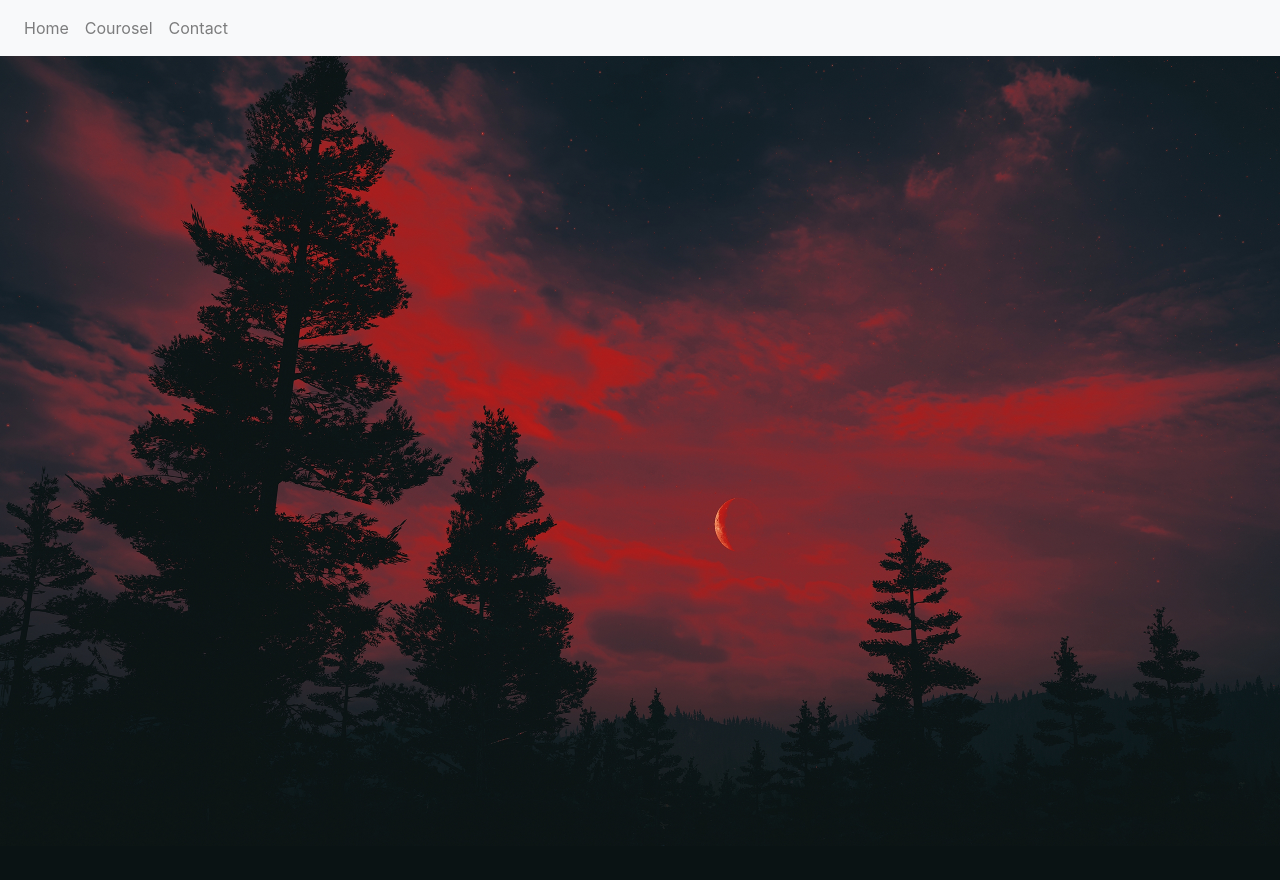
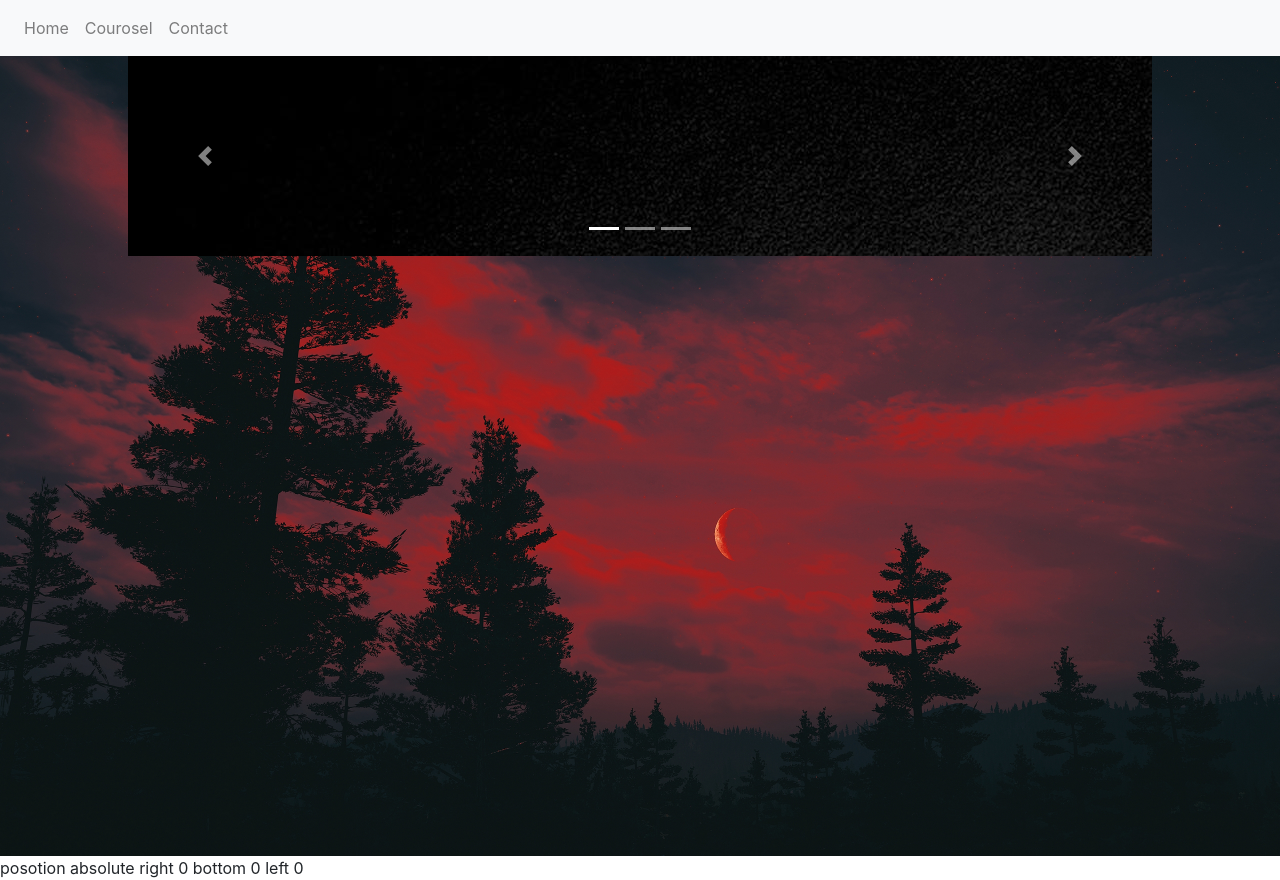
Before and after one commit to RaptorboxN/Art, a PHP site: page /pages/Courosel.php in a window 1280 px wide. Before the commit the page ends 846 px from the top, so only its background shows below. Run offline with PHP 8.4, Linux system fonts and the light colour scheme.

Commit message:
banner courosel werkt

```diff
--- a/CSS/couroselStyle.css
+++ b/CSS/couroselStyle.css
@@ -2,6 +2,21 @@
     background-image: url('../IMG/Background2.jpg');
     background-size: 100% 100%;
     height: 100%;
-    margin: -10px 0 0 0;
+    margin: 0 0 0 0;
     /*padding-top: 100px;*/
 }
+
+.CouroselMain {
+    width: 80%;
+    margin: auto;
+}
+
+.carousel-item {
+    height: 200px;
+    width: 100%;
+}
+
+carouselItemImg {
+    height: 200px;
+    width: 100%;
+}
--- a/head.php
+++ b/head.php
@@ -4,4 +4,7 @@
 
 <head>
     <link rel="stylesheet" href="https://stackpath.bootstrapcdn.com/bootstrap/4.4.1/css/bootstrap.min.css" integrity="sha384-Vkoo8x4CGsO3+Hhxv8T/Q5PaXtkKtu6ug5TOeNV6gBiFeWPGFN9MuhOf23Q9Ifjh" crossorigin="anonymous">
+    <script src="https://code.jquery.com/jquery-3.4.1.slim.min.js" integrity="sha384-J6qa4849blE2+poT4WnyKhv5vZF5SrPo0iEjwBvKU7imGFAV0wwj1yYfoRSJoZ+n" crossorigin="anonymous"></script>
+    <script src="https://cdn.jsdelivr.net/npm/popper.js@1.16.0/dist/umd/popper.min.js" integrity="sha384-Q6E9RHvbIyZFJoft+2mJbHaEWldlvI9IOYy5n3zV9zzTtmI3UksdQRVvoxMfooAo" crossorigin="anonymous"></script>
+    <script src="https://stackpath.bootstrapcdn.com/bootstrap/4.4.1/js/bootstrap.min.js" integrity="sha384-wfSDF2E50Y2D1uUdj0O3uMBJnjuUD4Ih7YwaYd1iqfktj0Uod8GCExl3Og8ifwB6" crossorigin="anonymous"></script>
 </head>
--- a/pages/Courosel.php
+++ b/pages/Courosel.php
@@ -6,5 +6,50 @@ include '../nav.php';
 <link rel="stylesheet" type="text/css" href="../CSS/couroselStyle.css">
 
 <div class="CouroselPage">
+    <div class="CouroselMain">
+        <div id="carouselExampleIndicators" class="carousel slide align-content-center" data-ride="carousel">
+            <ol class="carousel-indicators">
+                <li data-target="#carouselExampleIndicators" data-slide-to="0" class="active"></li>
+                <li data-target="#carouselExampleIndicators" data-slide-to="1"></li>
+                <li data-target="#carouselExampleIndicators" data-slide-to="2"></li>
+            </ol>
+            <div class="carousel-inner align-content-center">
+                <div class="carousel-item active">
+                    <img class="d-block carouselItemImg" src="../IMG/Art1.jpg" alt="First slide">
+                    <p>
+
+                    </p>
+                </div>
+                <div class="carousel-item">
+                    <img class="d-block" src="../IMG/Art2.jpg" alt="Second slide">
+                    <p>
+
+                    </p>
+                </div>
+                <div class="carousel-item">
+                    <img class="d-block" src="../IMG/Art3.jpg" alt="Third slide">
+                    <p>
+
+                    </p>
+                </div>
+            </div>
+            <a class="carousel-control-prev" href="#carouselExampleIndicators" role="button" data-slide="prev">
+                <span class="carousel-control-prev-icon" aria-hidden="true"></span>
+                <span class="sr-only">Previous</span>
+            </a>
+            <a class="carousel-control-next" href="#carouselExampleIndicators" role="button" data-slide="next">
+                <span class="carousel-control-next-icon" aria-hidden="true"></span>
+                <span class="sr-only">Next</span>
+            </a>
+        </div>
+    </div>
+
 
 </div>
+
+
+
+posotion absolute
+right 0
+bottom 0
+left 0
```
Also changed, not shown: IMG/Art1.jpg (added), IMG/Art2.jpg (added), IMG/Art3.jpg (added).
